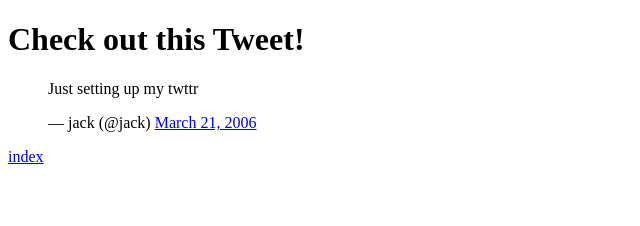
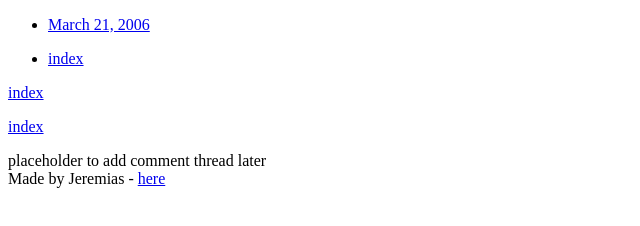
Before and after one commit to jeremias101/My_First_Portfolio, a plain HTML site: page html_basic/tweets.html in a window 1280 px wide. Shown: the whole page, without its empty margins (0-640 px from the left). Drawn offline with Linux system fonts and the light colour scheme.

Commit message:
Update tweets.html

```diff
--- a/html_basic/tweets.html
+++ b/html_basic/tweets.html
@@ -1,20 +1,27 @@
 <!DOCTYPE html>
 <html lang="en">
 <head>
-  <meta charset="UTF-8">
-  <title>My Tweets</title>
+    <meta charset="UTF-8">
+    <meta name="viewport" content="width=<device-width>, initial-scale=1.0">
+    <title>Document</title>
 </head>
 <body>
-  <h1>Check out this Tweet!</h1>
 
+<header>
+    <ul>
+   <li> <p><a href="https://twitter.com/jack/status/20?ref_src=twsrc%5Etfw">March 21, 2006</a></p></li>
+    <li><p><a href="index.html">index</a></p></li>
+    </ul>
+</header>
 
-  <blockquote class="twitter-tweet">
-    <p lang="en" dir="ltr">Just setting up my twttr</p>&mdash; jack (@jack)
-    <a href="https://twitter.com/jack/status/20?ref_src=twsrc%5Etfw">March 21, 2006</a>
-  </blockquote>
-  <script async src="https://platform.twitter.com/widgets.js" charset="utf-8"></script>
+    <main>
+        <article><p><a href="index.html">index</a></p>
+        <p><a href="index.html">index</a></p>
+        </article>
 
+        <aside>placeholder to add comment thread later</aside>
+    </main>
 
-  <p><a href="index.html">index</a></p>
+<footer>Made by Jeremias - <a href="https://i.ibb.co/gTDZZT8/ALX-Logo-07.png" target="_blank">here</a></footer>
 </body>
 </html>
```
